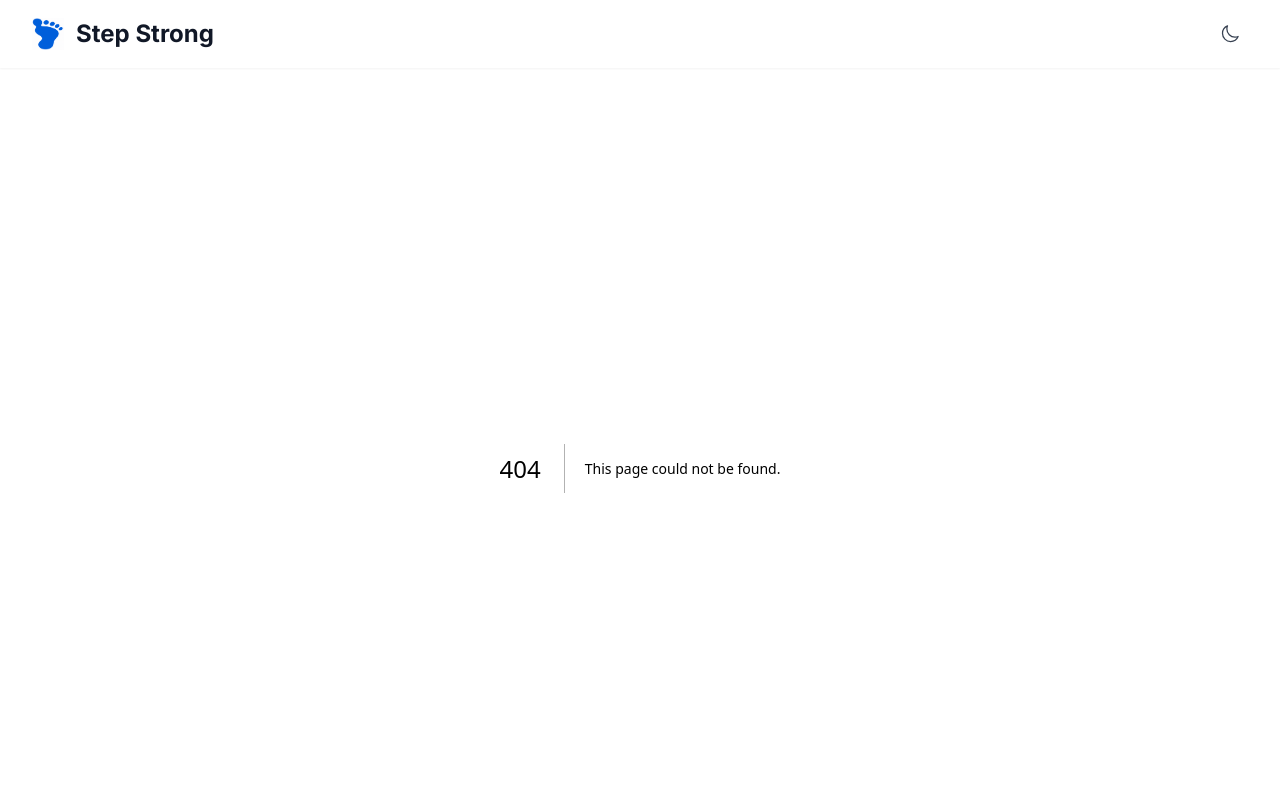
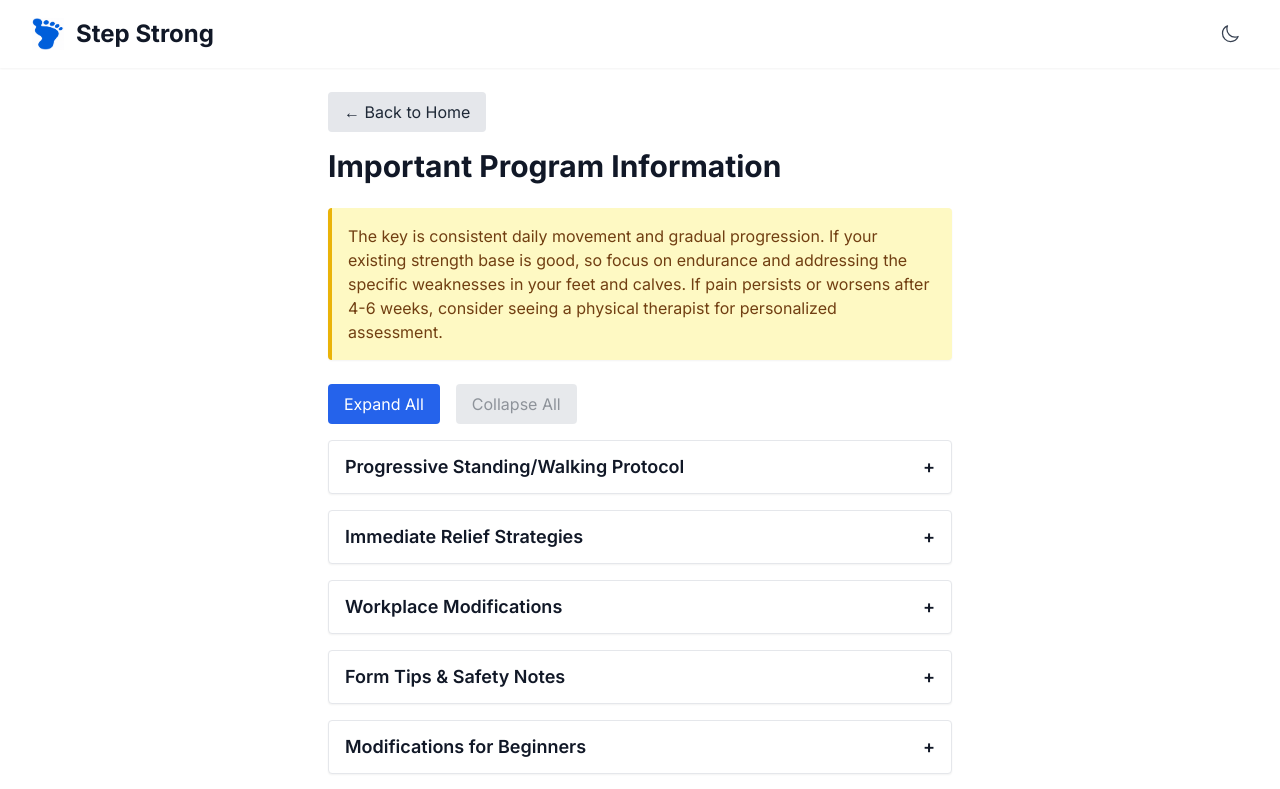
Before and after one commit to cdcunha/step-strong, a Next.js app: page /important-info in a window 1280 px wide. Before the commit this address had no page. Shown: the top 789 px of the page. Built offline with nearby package versions, Linux system fonts and the light colour scheme.

Commit message:
Small improvements
- Change the beeps
- Add Important-info section

```diff
--- a/package.json
+++ b/package.json
@@ -1,6 +1,6 @@
 {
   "name": "step-strong",
-  "version": "0.0.21",
+  "version": "0.0.22",
   "private": true,
   "scripts": {
     "dev": "next dev",
--- a/src/app/daily-routine/page.tsx
+++ b/src/app/daily-routine/page.tsx
@@ -41,10 +41,9 @@ export default function DailyRoutinePage() {
       <div className="mb-8">
         <Link
           href="/"
-          className="inline-flex items-center text-sm font-medium text-blue-600 hover:text-blue-800"
+          className="inline-block mb-4 px-4 py-2 bg-gray-200 text-gray-800 rounded hover:bg-gray-300 transition dark:bg-gray-700 dark:text-gray-100 dark:hover:bg-gray-600"
         >
-          <ArrowLeftIcon className="mr-1 h-4 w-4" />
-          Back to Home
+          ← Back to Home
         </Link>
         <h1 className="mt-4 text-3xl font-extrabold text-gray-900">
           Daily Routine
--- a/src/app/home-content.tsx
+++ b/src/app/home-content.tsx
@@ -73,6 +73,15 @@ export default function HomeContent() {
       </div>
       <div className="grid grid-cols-1 gap-6 sm:grid-cols-2 lg:grid-cols-3">
         <Link
+          href="/important-info"
+          className="bg-yellow-50 dark:bg-yellow-900 overflow-hidden shadow rounded-lg hover:shadow-md transition-shadow duration-200 border-l-4 border-yellow-400"
+        >
+          <div className="px-4 py-5 sm:p-6">
+            <h3 className="text-lg font-medium text-yellow-800 dark:text-yellow-100">Important Program Info</h3>
+            <p className="mt-2 text-sm text-yellow-700 dark:text-yellow-200">Form tips, relief strategies, and more essential guidance.</p>
+          </div>
+        </Link>
+        <Link
           href="/daily-routine"
           className="bg-white dark:bg-gray-800 overflow-hidden shadow rounded-lg hover:shadow-md transition-shadow duration-200"
         >
--- /dev/null
+++ b/src/app/important-info.tsx
@@ -0,0 +1,145 @@
+'use client';
+
+import React, { useState } from "react";
+import Link from "next/link";
+
+const keyMessage =
+  "The key is consistent daily movement and gradual progression. If your existing strength base is good, so focus on endurance and addressing the specific weaknesses in your feet and calves. If pain persists or worsens after 4-6 weeks, consider seeing a physical therapist for personalized assessment.";
+
+const sections = [
+  {
+    title: "Progressive Standing/Walking Protocol",
+    content: [
+      "Start with your current tolerance and add 2-3 minutes weekly:",
+      "Week 1: Stand 5 minutes, walk 0.25 miles",
+      "Week 2: Stand 8 minutes, walk 0.4 miles",
+      "Week 3: Stand 12 minutes, walk 0.6 miles",
+      "Continue progressing gradually"
+    ]
+  },
+  {
+    title: "Immediate Relief Strategies",
+    content: [
+      "Ice massage for Achilles after activity (5-10 minutes)",
+      "Supportive shoes with good arch support",
+      "Consider heel cups or arch supports temporarily",
+      "Elevate feet when sitting for long periods"
+    ]
+  },
+  {
+    title: "Workplace Modifications",
+    content: [
+      "Set hourly reminders to stand and do calf raises",
+      "Use a standing desk converter for 15-30 minutes at a time",
+      "Keep a tennis ball under your desk for foot rolls",
+      "Do ankle pumps while coding",
+      "Start with the daily routine immediately, and begin the strengthening program at a comfortable level. The burning Achilles pain should improve as you build strength and flexibility in your calves."
+    ]
+  },
+  {
+    title: "Form Tips & Safety Notes",
+    content: [
+      "Start slowly: Begin with shorter holds and fewer reps",
+      "Quality over quantity: Perfect form prevents injury",
+      "Listen to your body: Some discomfort is normal, sharp pain is not",
+      "Progress gradually: Don't rush to advanced exercises",
+      "Stay consistent: Daily routine is more important than intensity",
+      "Warm up: Always do ankle circles before strengthening exercises",
+      "Cool down: Always stretch after strengthening exercises"
+    ]
+  },
+  {
+    title: "Modifications for Beginners",
+    content: [
+      "Use wall or chair for balance on all standing exercises",
+      "Reduce repetitions by half if exercises feel too challenging",
+      "Hold stretches for 15 seconds instead of 30 if very tight",
+      "Take rest days if experiencing unusual soreness",
+      "Focus on form over speed or repetitions"
+    ]
+  },
+  {
+    title: "When to Progress",
+    content: [
+      "Move to next week when current exercises feel comfortable",
+      "You should be able to complete all sets and reps with good form",
+      "Mild muscle fatigue is normal, joint pain is not",
+      "If an exercise becomes easy, it's time to progress"
+    ]
+  }
+];
+
+export default function ImportantInfo() {
+  const [openPanels, setOpenPanels] = useState(Array(sections.length).fill(false));
+
+  const handleToggle = (idx: number) => {
+    setOpenPanels((prev) => {
+      const next = [...prev];
+      next[idx] = !next[idx];
+      return next;
+    });
+  };
+
+  const expandAll = () => setOpenPanels(Array(sections.length).fill(true));
+  const collapseAll = () => setOpenPanels(Array(sections.length).fill(false));
+
+  const allExpanded = openPanels.every(Boolean);
+  const allCollapsed = openPanels.every((v) => !v);
+
+  return (
+    <main className="max-w-2xl mx-auto p-6">
+      <Link
+        href="/"
+        className="inline-block mb-4 px-4 py-2 bg-gray-200 text-gray-800 rounded hover:bg-gray-300 transition dark:bg-gray-700 dark:text-gray-100 dark:hover:bg-gray-600"
+      >
+        ← Back to Home
+      </Link>
+      <h1 className="text-3xl font-bold mb-6">Important Program Information</h1>
+      <div className="bg-yellow-100 border-l-4 border-yellow-500 text-yellow-900 p-4 mb-6 rounded shadow-sm dark:bg-yellow-900 dark:text-yellow-100 dark:border-yellow-400">
+        <span className="font-semibold"></span> {keyMessage}
+      </div>
+      <div className="flex gap-4 mb-4">
+        <button
+          className="px-4 py-2 bg-blue-600 text-white rounded hover:bg-blue-700 transition disabled:opacity-50 disabled:cursor-not-allowed"
+          onClick={expandAll}
+          disabled={allExpanded}
+          aria-disabled={allExpanded}
+        >
+          Expand All
+        </button>
+        <button
+          className="px-4 py-2 bg-gray-300 text-gray-800 rounded hover:bg-gray-400 transition dark:bg-gray-700 dark:text-gray-100 dark:hover:bg-gray-600 disabled:opacity-50 disabled:cursor-not-allowed"
+          onClick={collapseAll}
+          disabled={allCollapsed}
+          aria-disabled={allCollapsed}
+        >
+          Collapse All
+        </button>
+      </div>
+      <div className="space-y-4">
+        {sections.map((section, idx) => (
+          <div key={idx} className="border rounded shadow-sm bg-white dark:bg-gray-800">
+            <button
+              className="w-full flex justify-between items-center px-4 py-3 text-left text-lg font-semibold focus:outline-none focus:ring hover:bg-gray-50 dark:hover:bg-gray-700 transition"
+              onClick={() => handleToggle(idx)}
+              aria-expanded={openPanels[idx]}
+              aria-controls={`panel-${idx}`}
+            >
+              <span>{section.title}</span>
+              <span className="ml-2">{openPanels[idx] ? "-" : "+"}</span>
+            </button>
+            {openPanels[idx] && (
+              <div id={`panel-${idx}`} className="px-6 pb-4 pt-2">
+                <ul className="list-disc ml-6 space-y-1">
+                  {section.content.map((line, i) => (
+                    <li key={i}>{line}</li>
+                  ))}
+                </ul>
+              </div>
+            )}
+          </div>
+        ))}
+      </div>
+    </main>
+  );
+}
--- /dev/null
+++ b/src/app/important-info/page.tsx
@@ -0,0 +1,5 @@
+import ImportantInfo from "../important-info";
+
+export default function ImportantInfoPage() {
+  return <ImportantInfo />;
+}
--- a/src/app/progress/page.tsx
+++ b/src/app/progress/page.tsx
@@ -84,10 +84,9 @@ export default function ProgressPage() {
       <div className="mb-8">
         <Link
           href="/"
-          className="inline-flex items-center text-sm font-medium text-blue-600 hover:text-blue-800 dark:text-blue-400 dark:hover:text-blue-300 transition-colors"
+          className="inline-block mb-4 px-4 py-2 bg-gray-200 text-gray-800 rounded hover:bg-gray-300 transition dark:bg-gray-700 dark:text-gray-100 dark:hover:bg-gray-600"
         >
-          <ArrowLeftIcon className="mr-1 h-4 w-4" />
-          Back to Home
+          ← Back to Home
         </Link>
         <h1 className="mt-4 text-3xl font-extrabold text-gray-900 dark:text-white">Your Progress</h1>
         <p className="mt-2 text-lg text-gray-600 dark:text-gray-300">
--- a/src/app/week/[weekNumber]/week-content.tsx
+++ b/src/app/week/[weekNumber]/week-content.tsx
@@ -144,10 +144,9 @@ export function WeekContent() {
       <div className="mb-6">
         <Link
           href="/"
-          className="inline-flex items-center text-sm font-medium text-blue-600 hover:text-blue-800 dark:text-blue-400 dark:hover:text-blue-300 transition-colors"
+          className="inline-block mb-4 px-4 py-2 bg-gray-200 text-gray-800 rounded hover:bg-gray-300 transition dark:bg-gray-700 dark:text-gray-100 dark:hover:bg-gray-600"
         >
-          <ArrowLeftIcon className="mr-1 h-4 w-4" />
-          Back to home
+          ← Back to Home
         </Link>
         <h1 className="mt-2 text-3xl font-bold text-gray-900 dark:text-white">
           Week {week} Exercises
--- a/src/components/exercise-card.tsx
+++ b/src/components/exercise-card.tsx
@@ -1,6 +1,6 @@
 'use client';
 
-import { useState, useEffect } from 'react';
+import { useState, useEffect, useRef } from 'react';
 import { CheckCircleIcon, CheckCircleIcon as CheckCircleIconSolid } from '@heroicons/react/24/solid';
 import { PlayIcon, PauseIcon, ArrowPathIcon } from '@heroicons/react/24/outline';
 
@@ -36,19 +36,67 @@ export function ExerciseCard({
   const [timeLeft, setTimeLeft] = useState(exercise.duration || 0);
   const [isActive, setIsActive] = useState(autoStart);
   const [showDescription, setShowDescription] = useState(false);
-  const [beepSound, setBeepSound] = useState<HTMLAudioElement | null>(null);
+  // Use refs for audio to avoid unnecessary re-renders
+  const beepRef = useRef<HTMLAudioElement | null>(null);
+  const finalBeepRef = useRef<HTMLAudioElement | null>(null);
+  const [audioUnlocked, setAudioUnlocked] = useState(false);
 
+  // Track if final bell is playing
+  const isPlayingFinalBeep = useRef(false);
+
+  // Preload audio only once
   useEffect(() => {
-    // Load the beep sound
-    setBeepSound(new Audio('/beep-5s.wav'));
+    beepRef.current = new Audio('/short-beep.mp3');
+    beepRef.current.preload = 'auto';
+    // For the long beep at 0s
+    finalBeepRef.current = new Audio('/final-bell.mp3');
+    finalBeepRef.current.preload = 'auto';
+    // Listen for final bell end to reset flag
+    finalBeepRef.current.addEventListener('ended', () => {
+      isPlayingFinalBeep.current = false;
+      finalBeepRef.current!.currentTime = 0;
+    });
+    return () => {
+      finalBeepRef.current?.removeEventListener('ended', () => {
+        isPlayingFinalBeep.current = false;
+        finalBeepRef.current!.currentTime = 0;
+      });
+    };
   }, []);
 
+  // Unlock audio on first user interaction (iOS/Safari fix)
+  const unlockAudio = () => {
+    if (!audioUnlocked) {
+      beepRef.current?.play().then(() => {
+        beepRef.current?.pause();
+        beepRef.current!.currentTime = 0;
+      }).catch(() => {});
+      finalBeepRef.current?.play().then(() => {
+        finalBeepRef.current?.pause();
+        finalBeepRef.current!.currentTime = 0;
+      }).catch(() => {});
+      setAudioUnlocked(true);
+    }
+  };
+
+  // Play beep at 5,4,3,2,1; long beep at 0
   useEffect(() => {
-    if (beepSound && isActive && timeLeft <= 6 && timeLeft > 0) {
-      beepSound.currentTime = 0; // Reset audio to start
-      beepSound.play().catch(e => console.error('Error playing sound:', e));
+    if (!isActive) return;
+    if (!audioUnlocked) return;
+    if (timeLeft <= 5 && timeLeft > 0) {
+      beepRef.current && beepRef.current.currentTime !== undefined && (beepRef.current.currentTime = 0);
+      beepRef.current?.play().catch(e => console.error('Error playing beep:', e));
+    } else if (timeLeft === 0) {
+      if (finalBeepRef.current) {
+        finalBeepRef.current.currentTime = 0;
+        isPlayingFinalBeep.current = true;
+        finalBeepRef.current.play().catch(e => {
+          isPlayingFinalBeep.current = false;
+          console.error('Error playing final beep:', e);
+        });
+      }
     }
-  }, [timeLeft, isActive, beepSound]);
+  }, [timeLeft, isActive, audioUnlocked]);
 
   useEffect(() => {
     if (!exercise.duration) return;
@@ -71,14 +119,18 @@ export function ExerciseCard({
     return () => {
       if (interval) clearInterval(interval);
       // Clean up audio
-      if (beepSound) {
-        beepSound.pause();
-        beepSound.currentTime = 0;
+      beepRef.current?.pause();
+      if (beepRef.current) beepRef.current.currentTime = 0;
+      // Only pause/reset final bell if not currently playing
+      if (!isPlayingFinalBeep.current) {
+        finalBeepRef.current?.pause();
+        if (finalBeepRef.current) finalBeepRef.current.currentTime = 0;
       }
     };
-  }, [isActive, timeLeft, onComplete, beepSound]);
+  }, [isActive, timeLeft, onComplete]);
 
   const toggleTimer = () => {
+    unlockAudio();
     if (timeLeft === 0) {
       setTimeLeft(exercise.duration || 0);
     }
@@ -86,6 +138,7 @@ export function ExerciseCard({
   };
 
   const resetTimer = () => {
+    unlockAudio();
     setIsActive(false);
     setTimeLeft(exercise.duration || 0);
   };
```
Also changed, not shown: 2 other files (tests, documents, lock files or other folders).
